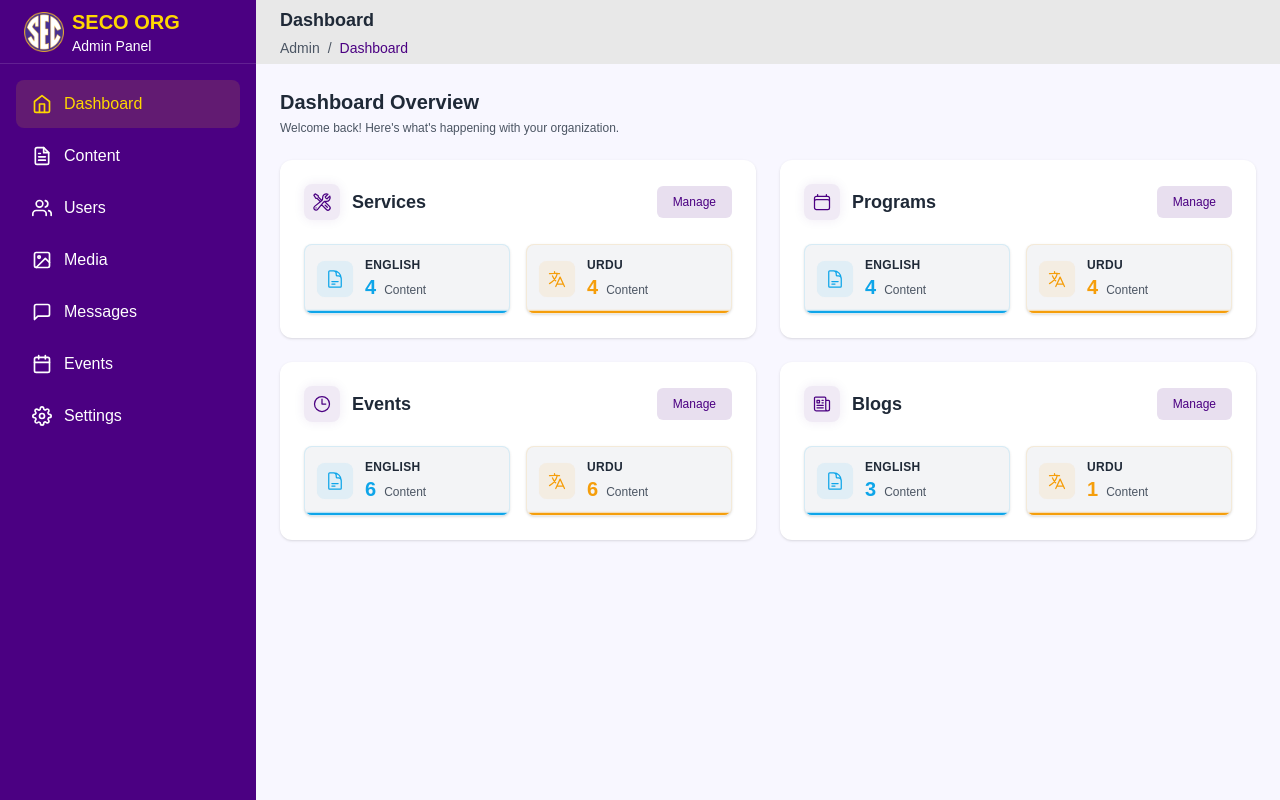
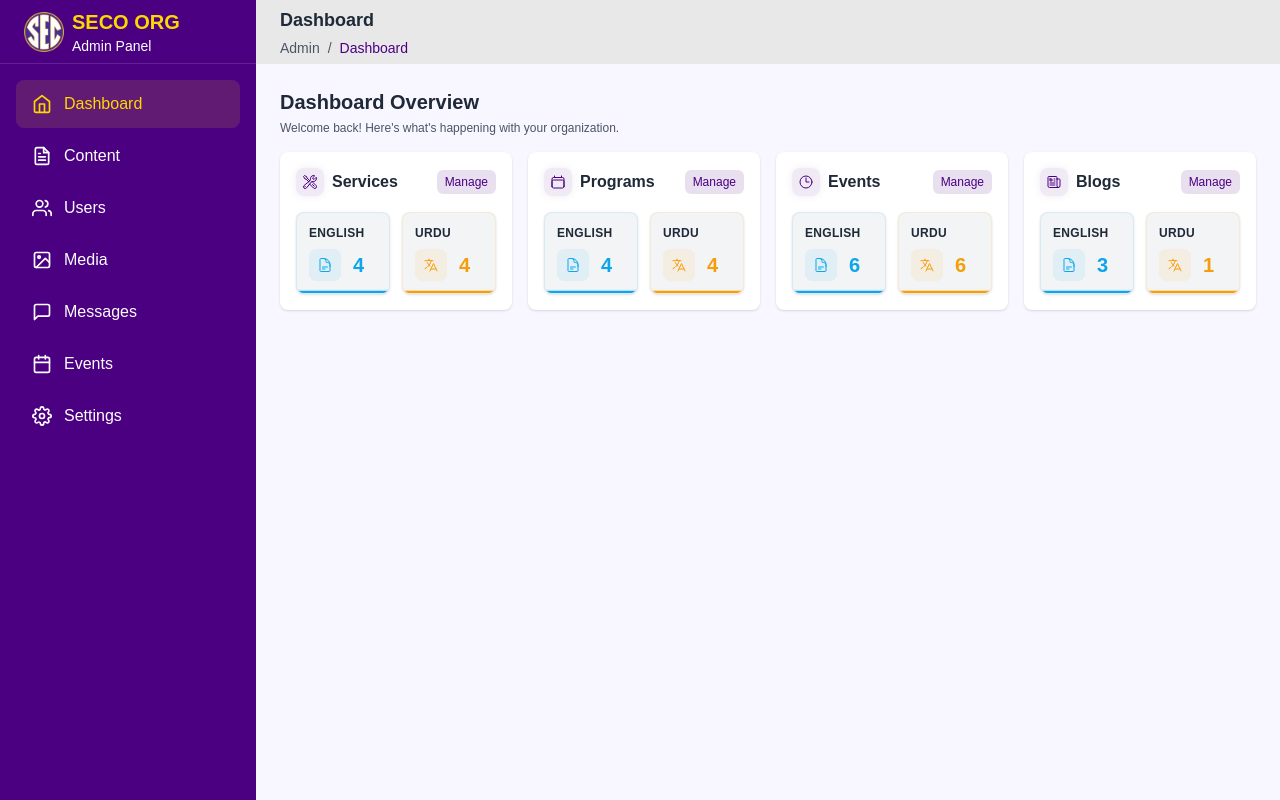
Before and after one commit to iamiftikhara/seco-org, a Next.js app: page /admin/dashboard in a window 1280 px wide. Built offline with nearby package versions, Linux system fonts and the light colour scheme.

Commit message:
Cards are set in a single row, for dashboard

```diff
--- a/src/app/admin/dashboard/page.tsx
+++ b/src/app/admin/dashboard/page.tsx
@@ -144,52 +144,39 @@ function StatCard({
   title,
   value,
   icon: Icon,
-  trend,
   color = theme.colors.primary
 }: {
   title: string;
   value: number;
   icon: any;
-  trend?: string;
   color?: string;
 }) {
   return (
     <div
-      className="relative overflow-hidden rounded-lg shadow-sm transition-all duration-200 hover:shadow-md hover:translate-y-[-2px]"
+      className="relative overflow-hidden rounded-lg shadow-sm transition-all duration-200 hover:shadow-md hover:translate-y-[-2px] p-3"
       style={{
         backgroundColor: theme.colors.background.secondary,
         border: `1px solid ${color}20`
       }}>
-      <div className="flex items-center p-3">
+      <p
+        className="text-xs font-bold uppercase tracking-wide mb-2"
+        style={{ color: theme.colors.text.primary }}>
+        {title}
+      </p>
+      <div className="flex items-center">
         <div
           className="rounded-lg p-2 mr-3"
           style={{
             backgroundColor: `${color}15`,
             boxShadow: `0 0 1px ${color}15`
           }}>
-          <Icon className="h-5 w-5" style={{ color }} />
+          <Icon className="h-4 w-4" style={{ color }} />
         </div>
-        <div className="flex-1 min-w-0">
-          <p
-            className="text-xs font-bold uppercase tracking-wide truncate"
-            style={{ color: theme.colors.text.primary }}>
-            {title}
-          </p>
-          <div className="flex items-baseline">
-            <p
-              className="text-xl font-bold mr-2"
-              style={{ color }}>
-              {value}
-            </p>
-            {trend && (
-              <p
-                className="text-xs truncate"
-                style={{ color: theme.colors.text.secondary }}>
-                {trend}
-              </p>
-            )}
-          </div>
-        </div>
+        <p
+          className="text-xl font-bold"
+          style={{ color }}>
+          {value}
+        </p>
       </div>
       <div
         className="absolute bottom-0 left-0 h-0.5 w-full"
@@ -387,7 +374,7 @@ export default function AdminDashboard() {
 
   return (
     <div className="p-0">
-      <div className='mb-6'>
+      <div className='mb-4'>
         <h1 className="text-xl font-bold mb-1" style={{ color: theme.colors.text.primary }}>
           Dashboard Overview
         </h1>
@@ -396,29 +383,29 @@ export default function AdminDashboard() {
         </p>
       </div>
 
-      <div className="grid grid-cols-1 md:grid-cols-2 gap-6">
+      <div className="grid grid-cols-1 sm:grid-cols-2 lg:grid-cols-4 gap-4">
         {/* Services Stats Card */}
-        <div className="rounded-xl shadow-sm p-6 transition-all duration-200 hover:shadow-md"
+        <div className="rounded-lg shadow-sm p-4 transition-all duration-200 hover:shadow-md"
              style={{ backgroundColor: theme.colors.background.primary }}>
-          <div className="flex items-center justify-between mb-6">
-            <div className="flex items-center gap-3">
+          <div className="flex items-center justify-between mb-4">
+            <div className="flex items-center gap-2">
               <div
-                className="rounded-lg p-2"
+                className="rounded-lg p-1.5"
                 style={{
                   backgroundColor: `${theme.colors.primary}15`,
-                  boxShadow: `0 0 12px ${theme.colors.primary}15`
+                  boxShadow: `0 0 8px ${theme.colors.primary}15`
                 }}>
                 <WrenchScrewdriverIcon
-                  className="h-5 w-5"
+                  className="h-4 w-4"
                   style={{ color: theme.colors.primary }} />
               </div>
-              <h2 className="text-lg font-bold" style={{ color: theme.colors.text.primary }}>
+              <h2 className="text-base font-bold" style={{ color: theme.colors.text.primary }}>
                 Services
               </h2>
             </div>
             <Link
               href="/admin/services"
-              className="rounded-md px-4 py-2 text-xs font-medium transition-colors duration-200 hover:opacity-80"
+              className="rounded-md px-2 py-1 text-xs font-medium transition-colors duration-200 hover:opacity-80"
               style={{
                 backgroundColor: `${theme.colors.primary}20`,
                 color: theme.colors.primary
@@ -428,46 +415,44 @@ export default function AdminDashboard() {
             </Link>
           </div>
 
-          <div className="grid grid-cols-2 gap-4">
+          <div className="grid grid-cols-2 gap-3">
             <StatCard
               title="English"
               value={serviceCounts.english}
               icon={DocumentTextIcon}
-              trend="Content"
               color="#0EA5E9"
             />
             <StatCard
               title="Urdu"
               value={serviceCounts.urdu}
               icon={LanguageIcon}
-              trend="Content"
               color="#F59E0B"
             />
           </div>
         </div>
 
         {/* Programs Stats Card */}
-        <div className="rounded-xl shadow-sm p-6 transition-all duration-200 hover:shadow-md"
+        <div className="rounded-lg shadow-sm p-4 transition-all duration-200 hover:shadow-md"
              style={{ backgroundColor: theme.colors.background.primary }}>
-          <div className="flex items-center justify-between mb-6">
-            <div className="flex items-center gap-3">
+          <div className="flex items-center justify-between mb-4">
+            <div className="flex items-center gap-2">
               <div
-                className="rounded-lg p-2"
+                className="rounded-lg p-1.5"
                 style={{
                   backgroundColor: `${theme.colors.primary}15`,
-                  boxShadow: `0 0 12px ${theme.colors.primary}15`
+                  boxShadow: `0 0 8px ${theme.colors.primary}15`
                 }}>
                 <CalendarIcon
-                  className="h-5 w-5"
+                  className="h-4 w-4"
                   style={{ color: theme.colors.primary }} />
               </div>
-              <h2 className="text-lg font-bold" style={{ color: theme.colors.text.primary }}>
+              <h2 className="text-base font-bold" style={{ color: theme.colors.text.primary }}>
                 Programs
               </h2>
             </div>
             <Link
               href="/admin/programs"
-              className="rounded-md px-4 py-2 text-xs font-medium transition-colors duration-200 hover:opacity-80"
+              className="rounded-md px-2 py-1 text-xs font-medium transition-colors duration-200 hover:opacity-80"
               style={{
                 backgroundColor: `${theme.colors.primary}20`,
                 color: theme.colors.primary
@@ -477,46 +462,44 @@ export default function AdminDashboard() {
             </Link>
           </div>
 
-          <div className="grid grid-cols-2 gap-4">
+          <div className="grid grid-cols-2 gap-3">
             <StatCard
               title="English"
               value={programCounts.english}
               icon={DocumentTextIcon}
-              trend="Content"
               color="#0EA5E9"
             />
             <StatCard
               title="Urdu"
               value={programCounts.urdu}
               icon={LanguageIcon}
-              trend="Content"
               color="#F59E0B"
             />
           </div>
         </div>
 
         {/* Events Stats Card */}
-        <div className="rounded-xl shadow-sm p-6 transition-all duration-200 hover:shadow-md"
+        <div className="rounded-lg shadow-sm p-4 transition-all duration-200 hover:shadow-md"
              style={{ backgroundColor: theme.colors.background.primary }}>
-          <div className="flex items-center justify-between mb-6">
-            <div className="flex items-center gap-3">
+          <div className="flex items-center justify-between mb-4">
+            <div className="flex items-center gap-2">
               <div
-                className="rounded-lg p-2"
+                className="rounded-lg p-1.5"
                 style={{
                   backgroundColor: `${theme.colors.primary}15`,
-                  boxShadow: `0 0 12px ${theme.colors.primary}15`
+                  boxShadow: `0 0 8px ${theme.colors.primary}15`
                 }}>
                 <ClockIcon
-                  className="h-5 w-5"
+                  className="h-4 w-4"
                   style={{ color: theme.colors.primary }} />
               </div>
-              <h2 className="text-lg font-bold" style={{ color: theme.colors.text.primary }}>
+              <h2 className="text-base font-bold" style={{ color: theme.colors.text.primary }}>
                 Events
               </h2>
             </div>
             <Link
               href="/admin/events"
-              className="rounded-md px-4 py-2 text-xs font-medium transition-colors duration-200 hover:opacity-80"
+              className="rounded-md px-2 py-1 text-xs font-medium transition-colors duration-200 hover:opacity-80"
               style={{
                 backgroundColor: `${theme.colors.primary}20`,
                 color: theme.colors.primary
@@ -526,46 +509,44 @@ export default function AdminDashboard() {
             </Link>
           </div>
 
-          <div className="grid grid-cols-2 gap-4">
+          <div className="grid grid-cols-2 gap-3">
             <StatCard
               title="English"
               value={eventCounts.english}
               icon={DocumentTextIcon}
-              trend="Content"
               color="#0EA5E9"
             />
             <StatCard
               title="Urdu"
               value={eventCounts.urdu}
               icon={LanguageIcon}
-              trend="Content"
               color="#F59E0B"
             />
           </div>
         </div>
 
         {/* Blogs Stats Card */}
-        <div className="rounded-xl shadow-sm p-6 transition-all duration-200 hover:shadow-md"
+        <div className="rounded-lg shadow-sm p-4 transition-all duration-200 hover:shadow-md"
              style={{ backgroundColor: theme.colors.background.primary }}>
-          <div className="flex items-center justify-between mb-6">
-            <div className="flex items-center gap-3">
+          <div className="flex items-center justify-between mb-4">
+            <div className="flex items-center gap-2">
               <div
-                className="rounded-lg p-2"
+                className="rounded-lg p-1.5"
                 style={{
                   backgroundColor: `${theme.colors.primary}15`,
-                  boxShadow: `0 0 12px ${theme.colors.primary}15`
+                  boxShadow: `0 0 8px ${theme.colors.primary}15`
                 }}>
                 <NewspaperIcon
-                  className="h-5 w-5"
+                  className="h-4 w-4"
                   style={{ color: theme.colors.primary }} />
               </div>
-              <h2 className="text-lg font-bold" style={{ color: theme.colors.text.primary }}>
+              <h2 className="text-base font-bold" style={{ color: theme.colors.text.primary }}>
                 Blogs
               </h2>
             </div>
             <Link
               href="/admin/blogs"
-              className="rounded-md px-4 py-2 text-xs font-medium transition-colors duration-200 hover:opacity-80"
+              className="rounded-md px-2 py-1 text-xs font-medium transition-colors duration-200 hover:opacity-80"
               style={{
                 backgroundColor: `${theme.colors.primary}20`,
                 color: theme.colors.primary
@@ -575,19 +556,17 @@ export default function AdminDashboard() {
             </Link>
           </div>
 
-          <div className="grid grid-cols-2 gap-4">
+          <div className="grid grid-cols-2 gap-3">
             <StatCard
               title="English"
               value={blogCounts.english}
               icon={DocumentTextIcon}
-              trend="Content"
               color="#0EA5E9"
             />
             <StatCard
               title="Urdu"
               value={blogCounts.urdu}
               icon={LanguageIcon}
-              trend="Content"
               color="#F59E0B"
             />
           </div>
```
